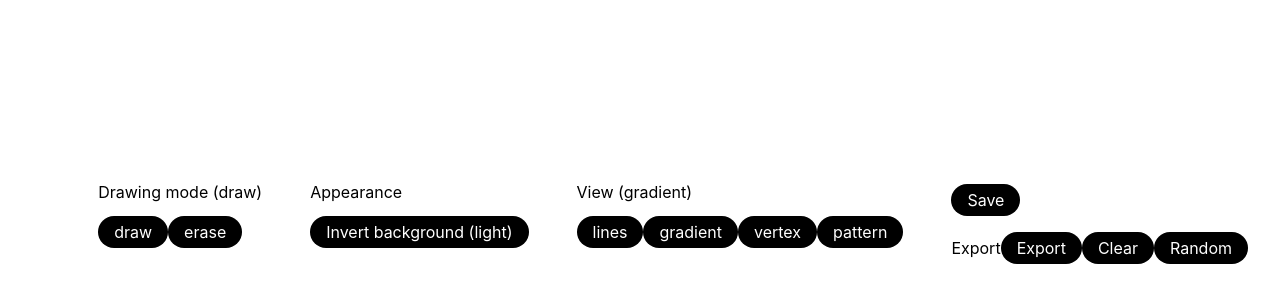
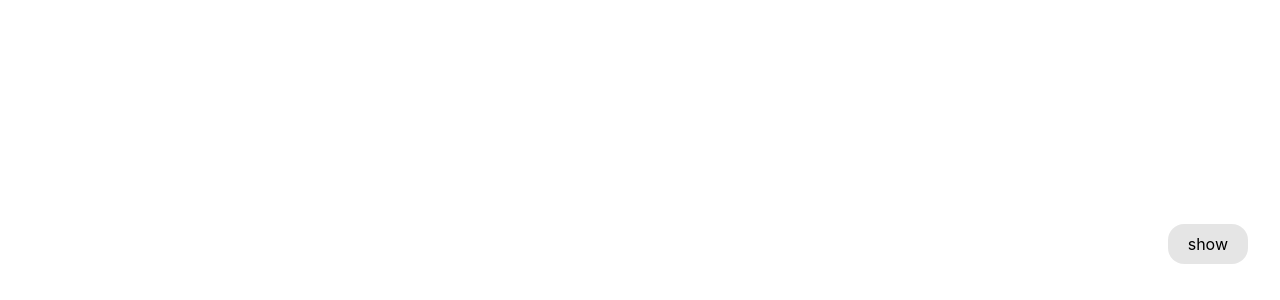
Before and after one commit to moritzsalla/polytess, a React (Create React App) app: page / in a window 1280 px wide. Shown: the part 504-804 px from the top of the page. Built offline with nearby package versions, Linux system fonts and the light colour scheme.

Commit message:
Refactor Button and Menu components: enhance styling, improve layout, and consolidate control panels

```diff
--- a/src/components/Button/Button.module.css
+++ b/src/components/Button/Button.module.css
@@ -1,8 +1,23 @@
 .root {
-   padding: 0.5rem 1rem;
+   padding: 0.75rem 1.25rem;
    border-radius: 1rem;
-   background-color: var(--color-secondary);
-   color: var(--color-primary);
+   background-color: color-mix(in srgb, var(--color-secondary) 10%, transparent);
+   color: var(--color-secondary);
    backdrop-filter: blur(0.5rem);
    display: inline-block;
+   text-align: center;
+   width: fit-content;
+   transition: background-color 0.15s, transform 0.15s;
+   scale: 1;
+   cursor: pointer;
+
+   &:hover {
+      background-color: color-mix(in srgb, var(--color-secondary) 20%, transparent);
+      scale: 1.05;
+   }
+
+   &:active {
+      background-color: color-mix(in srgb, var(--color-secondary) 10%, transparent);
+      scale: 1;
+   }
 }
--- a/src/components/Menu/Menu.module.css
+++ b/src/components/Menu/Menu.module.css
@@ -2,15 +2,45 @@
    position: fixed;
    bottom: 0;
    right: 0;
-   display: flex;
+   width: 100%;
+   pointer-events: none;
+   box-sizing: border-box;
+
+   div {
+      pointer-events: none;
+   }
+
+   button {
+      pointer-events: auto;
+   }
+}
+
+.inner {
+   padding: 2rem;
+   display: grid;
    gap: 1rem;
-   padding: 1rem;
+   grid-template-columns: repeat(6, 1fr);
+   border-radius: 1rem;
 }
 
 .panel {
    display: flex;
    flex-direction: column;
    gap: 1rem;
-   padding: 1rem;
    color: var(--color-secondary);
+   pointer-events: none;
 }
+
+.grid {
+   display: flex;
+   flex-direction: column;
+   flex-wrap: wrap;
+   gap: 0.35rem;
+}
+
+.overlay {
+   position: fixed;
+   bottom: 0;
+   right: 0;
+   padding: 2rem;
+}
--- a/src/components/Menu/Menu.tsx
+++ b/src/components/Menu/Menu.tsx
@@ -20,32 +20,96 @@ import { VIEWS } from "../SvgCanvas/renderers";
 import { downloadSvgFile } from "../utils/svg";
 
 const Menu = () => {
+	const [showControls, setShowControls] = useState(false);
+
 	return (
 		<menu className={css.wrapper}>
-			<DrawingModePanel />
-			<AppearancePanel />
-			<ViewPanel />
-			<ExportPanel />
+			{showControls && <Controls />}
+
+			<div className={css.overlay}>
+				<Button onClick={() => setShowControls((state) => !state)}>
+					{showControls ? "hide" : "show"}
+				</Button>
+			</div>
 		</menu>
 	);
 };
 
-const DrawingModePanel = () => {
+const Controls = () => {
 	const dispatch = useDispatch();
-	const mode = useSelector<RootState, RootState["canvas"]["mode"]>(
-		(state) => state.canvas.mode,
-	);
+	const [saved, setSaved] = useState(false);
 
 	return (
+		<div className={css.inner}>
+			<Panel
+				title='Mode'
+				buttons={[
+					...MODES.map(({ name }) => ({
+						label: name,
+						onClick: () => dispatch(setMode(name)),
+					})),
+					{ label: "clear", onClick: () => dispatch(clearPoints()) },
+					{ label: "random", onClick: () => dispatch(generatePoints()) },
+					{ label: "clear", onClick: () => dispatch(clearPoints()) },
+				]}
+			/>
+			<Panel
+				title='View'
+				buttons={VIEWS.map(({ name }) => ({
+					label: name,
+					onClick: () => dispatch(setView(name)),
+				}))}
+			/>
+			<Panel
+				title='Theme'
+				buttons={[
+					{ label: "invert", onClick: () => dispatch(invertTheme()) },
+				]}
+			/>
+			<Panel
+				title='Export'
+				buttons={[
+					{
+						label: saved ? "saved!" : "save",
+						onClick: () => {
+							// Save current state of program to localhost
+							// to persist changes between page reloads.
+							dispatch(themeSaveToLocalStorage());
+							dispatch(canvasSaveToLocalStorage());
+							// Show "Saved!" for 2 seconds
+							setSaved(true);
+							setTimeout(() => setSaved(false), 2000);
+						},
+					},
+					{
+						label: "export",
+						onClick: () => {
+							const svgElement = document.querySelector("svg");
+							if (svgElement) {
+								downloadSvgFile(svgElement, "export");
+							}
+						},
+					},
+				]}
+			/>
+		</div>
+	);
+};
+
+const Panel = ({
+	title,
+	buttons,
+}: {
+	title: string;
+	buttons: Array<{ label: string; onClick: () => void }>;
+}) => {
+	return (
 		<div className={css.panel}>
-			<h2>Drawing mode ({mode})</h2>
-			<div>
-				{MODES.map(({ name }, index) => (
-					<Button
-						key={`${index}${name}`}
-						onClick={() => dispatch(setMode(name))}
-					>
-						{name}
+			<h2>({title})</h2>
+			<div className={css.grid}>
+				{buttons.map(({ label, onClick }, index) => (
+					<Button key={`${index}${label}`} onClick={onClick}>
+						{label}
 					</Button>
 				))}
 			</div>
@@ -53,85 +117,4 @@ const DrawingModePanel = () => {
 	);
 };
 
-const AppearancePanel = () => {
-	const dispatch = useDispatch();
-	const theme = useSelector<RootState, RootState["theme"]["value"]>(
-		(state) => state.theme.value,
-	);
-
-	return (
-		<div className={css.panel}>
-			<h2>Appearance</h2>
-			<Button onClick={() => dispatch(invertTheme())}>
-				Invert background ({theme})
-			</Button>
-		</div>
-	);
-};
-
-const ViewPanel = () => {
-	const dispatch = useDispatch();
-	const view = useSelector<RootState, RootState["canvas"]["view"]>(
-		(state) => state.canvas.view,
-	);
-
-	return (
-		<div className={css.panel}>
-			<h2>View ({view})</h2>
-			<div>
-				{VIEWS.map(({ name }, index) => (
-					<Button
-						key={`${index}${name}`}
-						onClick={() => dispatch(setView(name))}
-					>
-						{name}
-					</Button>
-				))}
-			</div>
-		</div>
-	);
-};
-
-const ExportPanel = () => {
-	const dispatch = useDispatch();
-	const [clicked, setClicked] = useState(false);
-
-	const handleExportSVG = () => {
-		const svgElement = document.querySelector("svg");
-		if (svgElement) {
-			downloadSvgFile(svgElement, "export");
-		}
-	};
-
-	return (
-		<div className={css.panel}>
-			<div>
-				<Button
-					onClick={() => {
-						// Save current state of program to localhost
-						// to persist changes between page reloads.
-						dispatch(themeSaveToLocalStorage());
-						dispatch(canvasSaveToLocalStorage());
-						// Show "Saved!" for 2 seconds
-						setClicked(true);
-						setTimeout(() => setClicked(false), 2000);
-					}}
-				>
-					{clicked ? "Saved!" : "Save"}
-				</Button>
-			</div>
-			<div>
-				<h2>Export</h2>
-				<div>
-					<Button onClick={handleExportSVG}>Export</Button>
-					<Button onClick={() => dispatch(clearPoints())}>Clear</Button>
-					<Button onClick={() => dispatch(generatePoints())}>
-						Random
-					</Button>
-				</div>
-			</div>
-		</div>
-	);
-};
-
 export default Menu;
--- a/src/styles/global.css
+++ b/src/styles/global.css
@@ -17,3 +17,7 @@ body {
 
 	/* transition: background-color 0.25s ease-in-out, color 0.25s ease-in-out; */
 }
+
+* {
+	box-sizing: border-box;
+}
```
